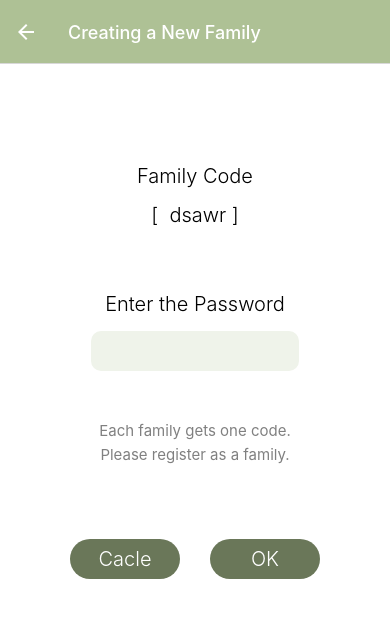
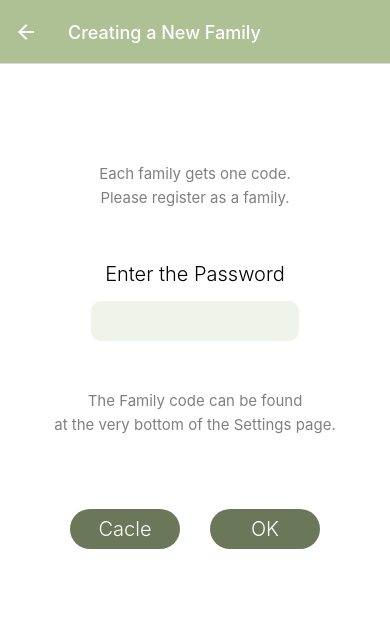
Before and after one commit to GDSC-sswu-A/WithParentsFront, a React Native app: screen /CreateFamily in a window 390 px wide. Shown: the top 618 px of the page. Built offline with nearby package versions, Linux system fonts and the light colour scheme.

Commit message:
#14 [feat] : 가족 생성 api로 입력한 텍스트 보내기

```diff
--- a/src/screens/CreateFamilyScreen.tsx
+++ b/src/screens/CreateFamilyScreen.tsx
@@ -1,25 +1,29 @@
-import React, {useState} from 'react'
-import { SafeAreaProvider, SafeAreaView } from 'react-native-safe-area-context';
+import React, {useState, useEffect} from 'react'
 import {
     StyleSheet,
     Text,
     View,
     TextInput,
-    Keyboard,
-    BackHandler,
 } from 'react-native'
 
 import { GreenButton } from '../component/ButtonComponent';
-
-const code = { code : 'dsawr'};
+import { createFamily } from '../common/FamilyApi';
 
 export default function CreateFamilyScreen({navigation}) {
-    const [text, setText] = useState('');
+    const [password, setPassword] = useState('');
+    const [isOk, setIsOk] = useState(false);
 
-    const Input = ()=>{
-        setText('');
-        Keyboard.dismiss();
-    }
+    useEffect (() => {
+        const clickOk = async () => {
+            const result = await createFamily(password);
+            console.log("@@@@@@@@@@@@@@@@@@@@@@@@@@",result,"ZZ")
+        };
+        if (isOk) {
+            clickOk();
+            navigation.navigate('Setting')
+        }
+        setIsOk(false)
+    })
 
     const Cancle = ()=>{
         if (navigation?.canGoBack()){
@@ -28,28 +32,29 @@ export default function CreateFamilyScreen({navigation}) {
         }
         return false
     }
+    const Input = ()=>{
+        setPassword
+        setIsOk(true);
+    }
   return (
     <View style={styles.container}>
-
-        <Text style={styles.txt}>Family Code</Text>
-        <Text style={styles.txt}>[  {code.code} ]</Text>
+        <Text style={styles.ex}>Each family gets one code.</Text>
+        <Text style={styles.ex}>Please register as a family.</Text>
 
         <View style={styles.passwd}>
         <Text style={styles.txt}>Enter the Password</Text>
 
         <TextInput
         style={styles.input}
-        value={text}
-        onChangeText={setText}
+        value={password}
+        onChangeText={setPassword}
         onSubmitEditing={Input}
         returnKeyType="done"
         />
         </View>
 
-
-        <Text style={styles.ex}>Each family gets one code.</Text>
-        <Text style={styles.ex}>Please register as a family.</Text>
-
+        <Text style={styles.ex}>The Family code can be found</Text>
+        <Text style={styles.ex}>at the very bottom of the Settings page.</Text>
 
         <View style={styles.btn}>
         <GreenButton text='Cacle' on={Cancle}/>
```
